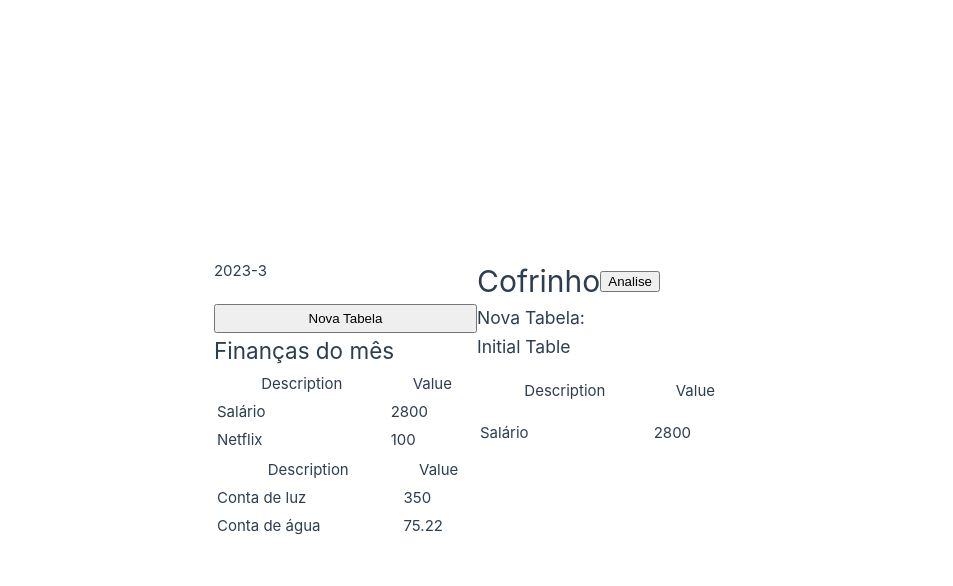
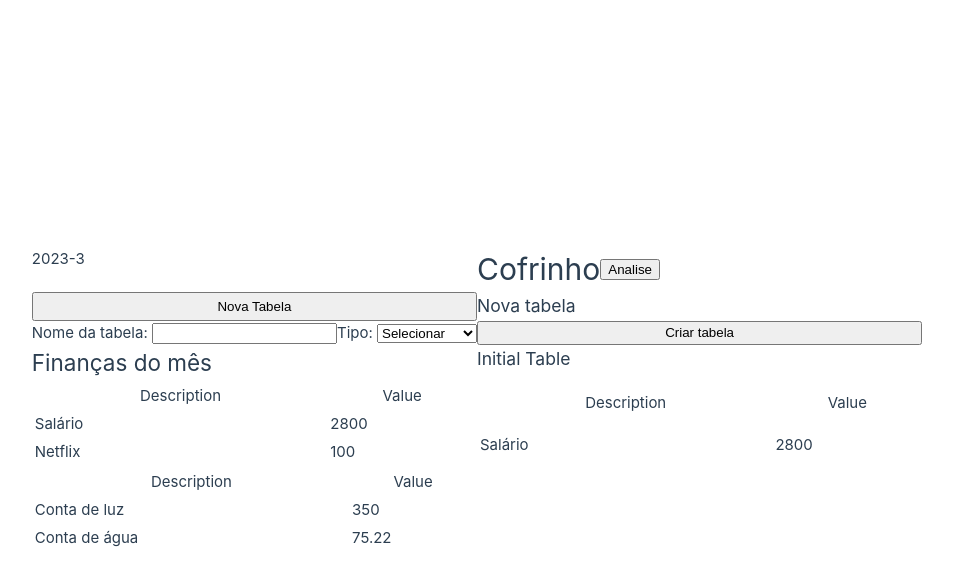
Before and after one commit to brunodnc/cofrinho, a Vue app: page / in a window 1280 px wide. Both pictures are taken after a click on the button "Nova Tabela". Shown: the top 586 px of the page, without its empty margins (163-1116 px from the left). Built offline with nearby package versions, Linux system fonts and the light colour scheme; what vue-month-picker would draw is missing.

Commit message:
feat: new table front end done

```diff
--- a/src/components/TablesComponent.vue
+++ b/src/components/TablesComponent.vue
@@ -59,7 +59,7 @@ const tables =  {
 
 <template>
     <button @click="handleToggleCreatingNewTable">Nova Tabela</button>
-    <NewTableComponent v-show="creatingNewTable"/>
+    <NewTableComponent v-if="creatingNewTable"/>
     <!-- {{ invoke('greet', { name: 'World'}) }} -->
     <h2>Finanças do mês</h2>
      <InitialTable :initialTable="initialTable" />
--- a/src/components/newTableComponent.vue
+++ b/src/components/newTableComponent.vue
@@ -1,4 +1,29 @@
 <template>
-    <h3>Nova Tabela: </h3>
+    <h3>Nova tabela</h3>
+    <form>
+        <label for="tableNameInput">Nome da tabela: </label><input id="tableNameInput" v-model="tableName">
+        <label>Tipo: </label> <select v-model="tableType">
+            <option disabled value="">Selecionar</option>
+            <option>Tabela Inicial</option>
+            <option>Entrada</option>
+            <option>Saída</option>
+        </select>
+    </form>
+    <button @click="handleCreateTable">Criar tabela</button>
 </template>
-<script setup lang="ts"></script>
+
+<script setup lang="ts">
+
+
+let tableName = "";
+let tableType = "";
+
+function handleCreateTable() {
+    if (tableType.length < 1 || tableName.length < 1) {
+        alert("Preencha o formulário corretamente");
+        return null;
+    }
+    // save table with tauri rust
+    return null;
+}
+</script>
```
